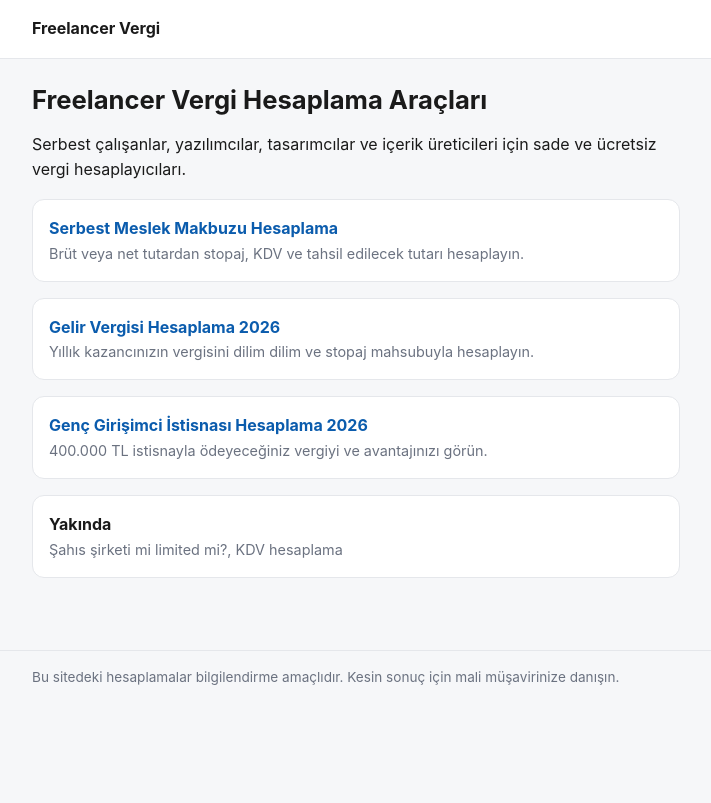
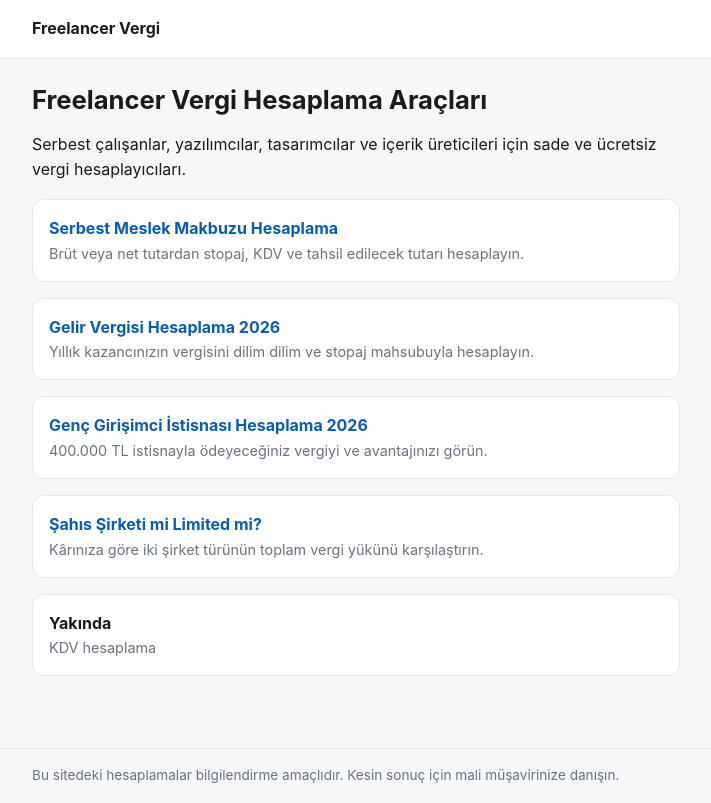
Before and after one commit to yavuzscvk-source/freelancer-vergi, a Next.js app: page / in a window 1280 px wide. Shown: the whole page, without its empty margins (284-995 px from the left). Built offline with nearby package versions, Linux system fonts and the light colour scheme.

Commit message:
Update page.js

```diff
--- a/app/page.js
+++ b/app/page.js
@@ -21,9 +21,14 @@ export default function Home() {
         <div className="muted">400.000 TL istisnayla ödeyeceğiniz vergiyi ve avantajınızı görün.</div>
       </Link>
 
+      <Link href="/sahis-mi-limited-mi" className="card tool-link">
+        <strong>Şahıs Şirketi mi Limited mi?</strong>
+        <div className="muted">Kârınıza göre iki şirket türünün toplam vergi yükünü karşılaştırın.</div>
+      </Link>
+
       <div className="card">
         <strong>Yakında</strong>
-        <div className="muted">Şahıs şirketi mi limited mi?, KDV hesaplama</div>
+        <div className="muted">KDV hesaplama</div>
       </div>
     </>
   );
```
